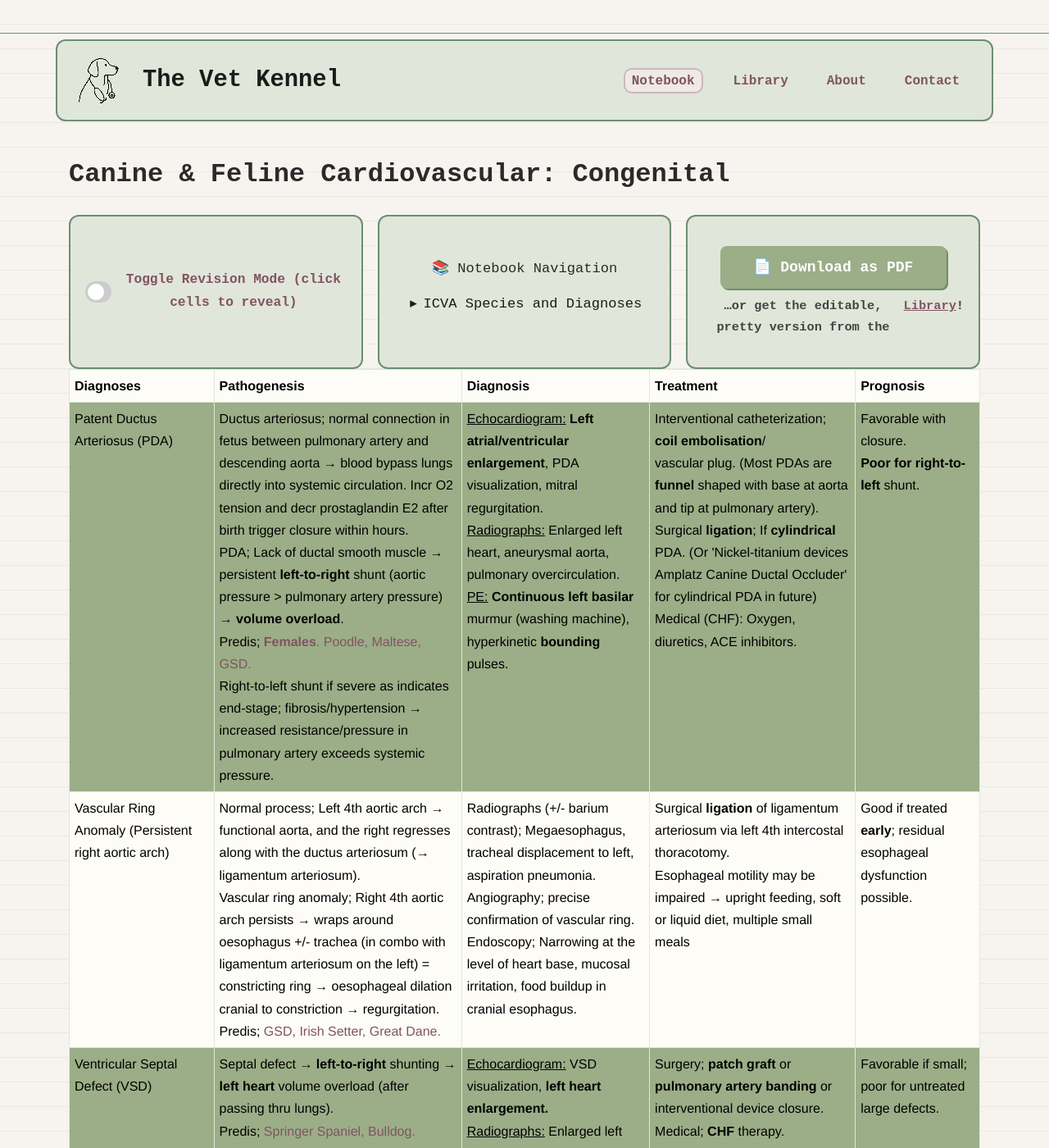
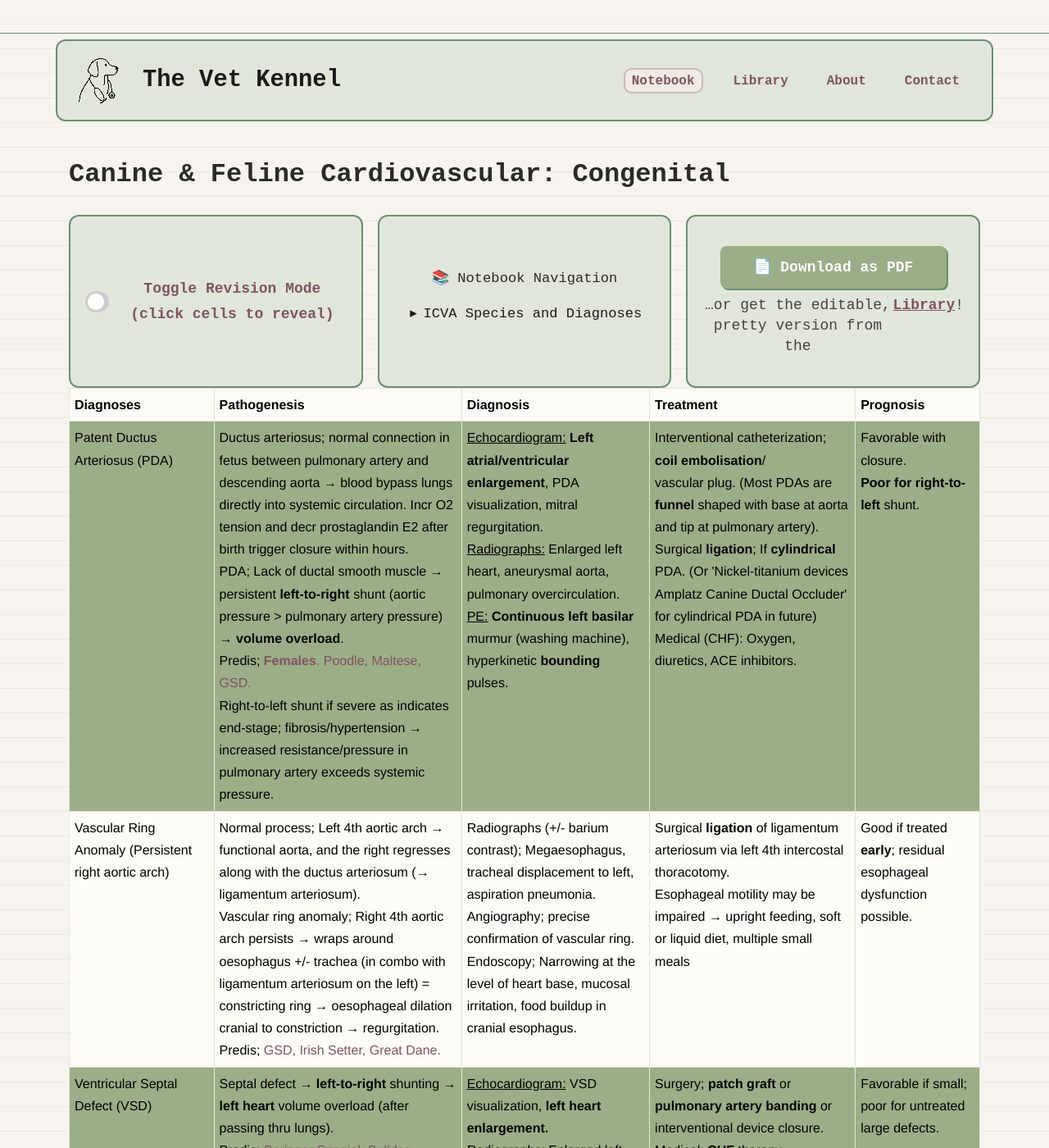
Before and after one commit to TheVetKennel/thevetkennel.github.io, a Jekyll site: the page built from _posts/2025-08-28-canine-feline-cardiovascular-congenital.md, in a window 1280 px wide and 1400 px high. Shown: the whole window at 82% size. Built offline with Jekyll 4.4.1, drawn with Linux system fonts in a browser that asks for light colours.

Commit message:
Update style.css

```diff
--- a/assets/css/style.css
+++ b/assets/css/style.css
@@ -323,12 +323,16 @@ h1,h2,h3 { color:#2a2a2a; }
 
 .download-button .library-note {
   font-size: 0.85em;
-  margin: 0;
-  text-align: center;          /* ✅ sits directly below button */
-  display: block;              /* own line */
-  font-family: 'Courier New', Courier, monospace;
+  color: #444;
+  margin-top: 0.5em;
+  text-align: center;
+  line-height: 1.4;
+}
+
+.download-button .library-note a {
+  white-space: nowrap;   /* ✅ stop "Library!" splitting */
   font-weight: bold;
-  color: #805463;              /* ✅ matches ICVA style */
+  color: #805463;
 }
 
 /* === PRINT STYLES === */
@@ -504,7 +508,8 @@ h1,h2,h3 { color:#2a2a2a; }
   margin-bottom: 0.4em;
 }
 .download-button .library-note {
-  font-size: 0.85em;
+  font-weight: normal;
+  font-size: 1em;
   color: #444;
   margin: 0;
 }
@@ -517,8 +522,10 @@ h1,h2,h3 { color:#2a2a2a; }
 }
 
 .toggle-text {
-  font-size: 0.9em;
+  font-weight: normal;
+  font-size: 1em;
   color: #444;
+  margin: 0;
 }
 
 /* Toggle switch */
```
